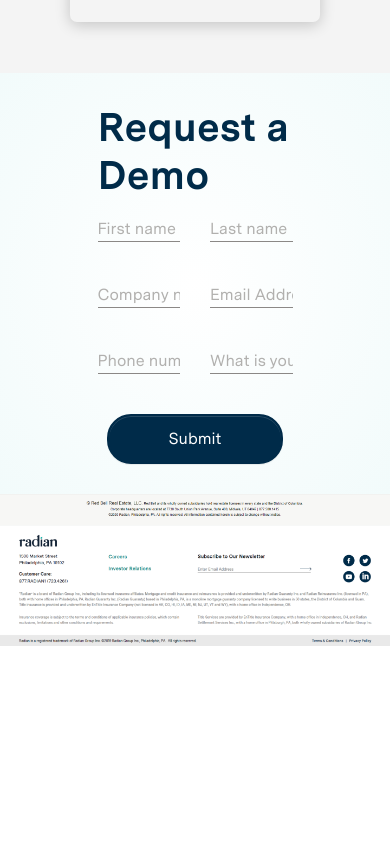
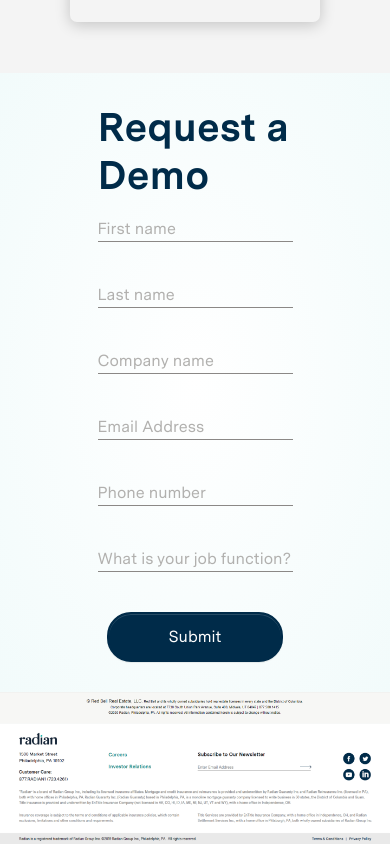
Before and after one commit to hanseulshim/radian-hpi, a React (Create React App) app: page / in a window 390 px wide. Shown: the part 7819-8663 px from the top of the page. Before the commit the page ends 8465 px from the top, so only its background shows below. Built offline with nearby package versions, Linux system fonts and the light colour scheme.

Commit message:
responsiveness for demo

```diff
--- a/src/components/request-demo/index.tsx
+++ b/src/components/request-demo/index.tsx
@@ -12,14 +12,14 @@
       </div>
       <form className="hpi-request-demo-form">
         <div className="row">
-          <div className="col">
+          <div className="col-md-12 col-lg-6">
             <input
               type="text"
               className="form-control"
               placeholder="First name"
             />
           </div>
-          <div className="col">
+          <div className="col-md-12 col-lg-6">
             <input
               type="text"
               className="form-control"
@@ -28,14 +28,14 @@
           </div>
         </div>
         <div className="row">
-          <div className="col">
+          <div className="col-md-12 col-lg-6">
             <input
               type="text"
               className="form-control"
               placeholder="Company name"
             />
           </div>
-          <div className="col">
+          <div className="col-md-12 col-lg-6">
             <input
               type="text"
               className="form-control"
@@ -44,14 +44,14 @@
           </div>
         </div>
         <div className="row">
-          <div className="col">
+          <div className="col-md-12 col-lg-6">
             <input
               type="text"
               className="form-control"
               placeholder="Phone number"
             />
           </div>
-          <div className="col">
+          <div className="col-md-12 col-lg-6">
             <input
               type="text"
               className="form-control"
```
